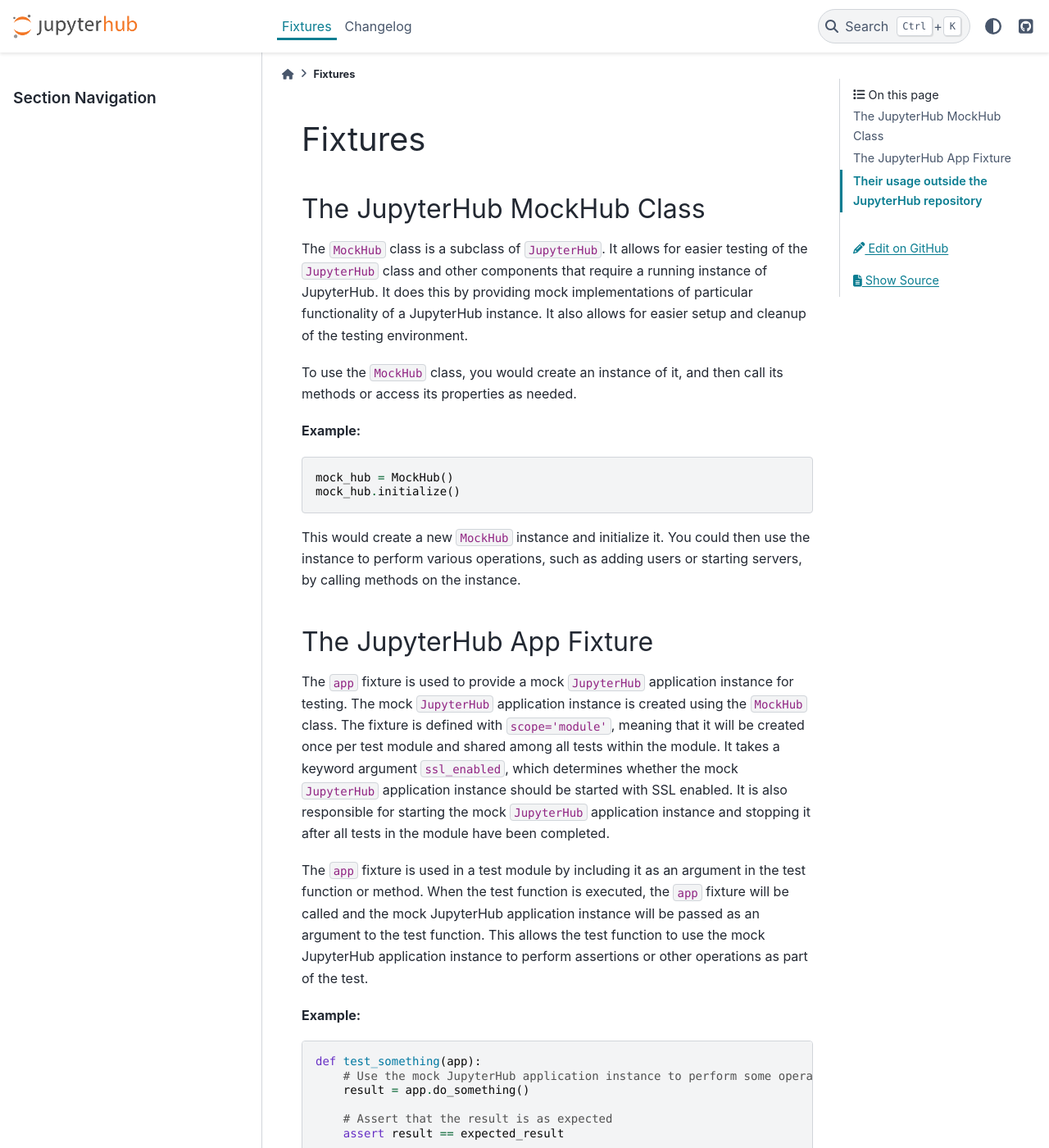
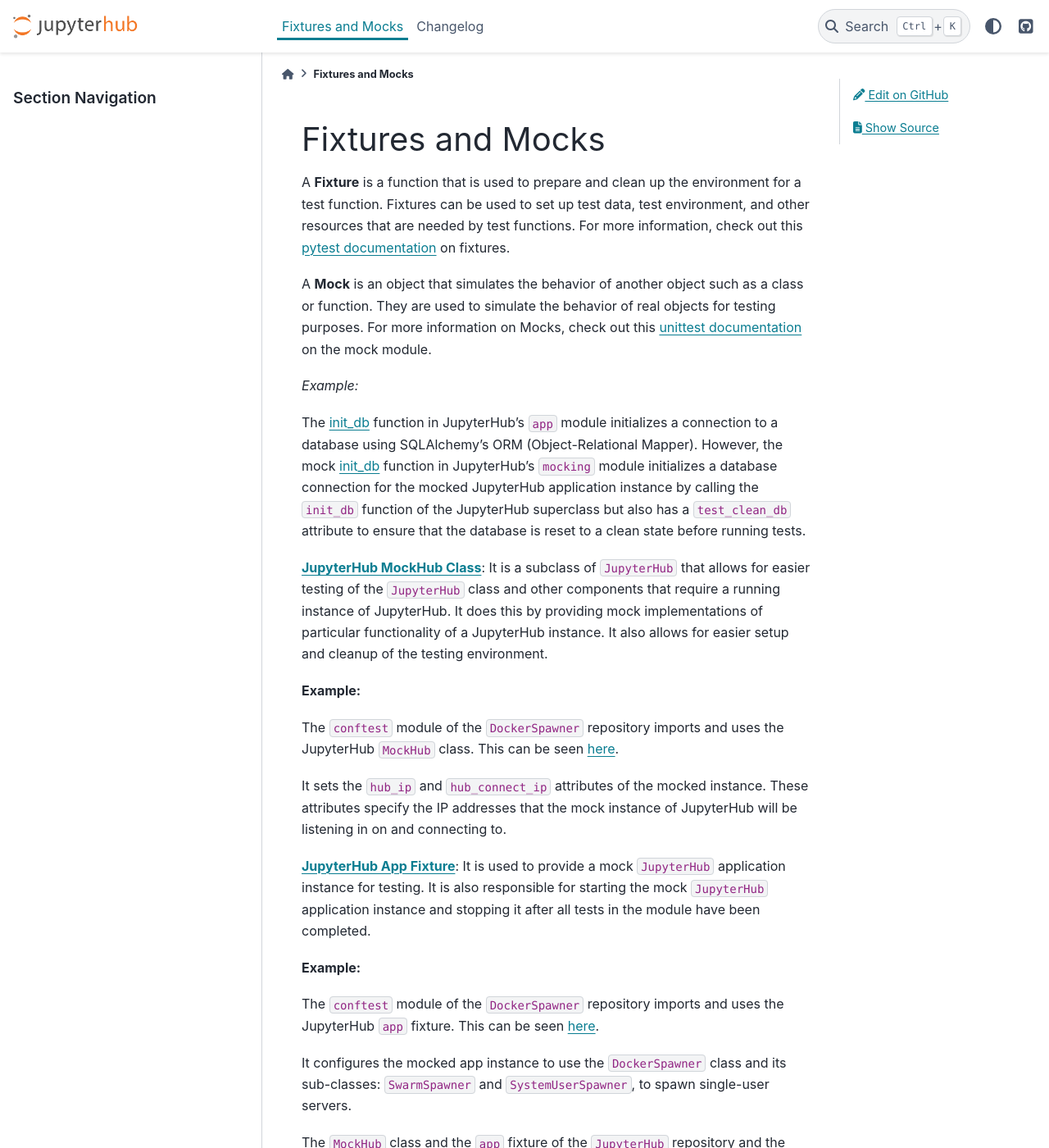
Before and after one commit to jupyterhub/pytest-jupyterhub, a Sphinx documentation site: the page built from docs/source/fixtures.md, in a window 1280 px wide and 1400 px high. Shown: the whole window at 82% size. Built offline with Sphinx 7.4.7 and the PyData theme 0.15.4, drawn with Linux system fonts in a browser that asks for light colours; some of the changed text lies outside the part shown.

Commit message:
update fixtures document

````diff
--- a/docs/source/fixtures.md
+++ b/docs/source/fixtures.md
@@ -1,35 +1,32 @@
-# Fixtures
+# Fixtures and Mocks
+A **Fixture** is a function that is used to prepare and clean up the environment for a test function. Fixtures can be used to set up test data, test environment, and other resources that are needed by test functions.
+For more information, check out this [pytest documentation](https://docs.pytest.org/en/latest/explanation/fixtures.html) on fixtures.
 
-## The JupyterHub MockHub Class
-The `MockHub` class is a subclass of `JupyterHub`. It allows for easier testing of the `JupyterHub` class and other components that require a running instance of JupyterHub. It does this by providing mock implementations of particular functionality of a JupyterHub instance. It also allows for easier setup and cleanup of the testing environment.
+A **Mock** is an object that simulates the behavior of another object such as a class or function. They are used to simulate the behavior of real objects for testing purposes.
+For more information on Mocks, check out this [unittest documentation](https://docs.python.org/3/library/unittest.mock.html) on the mock module.
 
-To use the `MockHub` class, you would create an instance of it, and then call its methods or access its properties as needed.
+*Example:*
+
+The [init_db](https://github.com/jupyterhub/jupyterhub/blob/336d7cfcfaf74087e4ee467d5e3d3bec0c25c3d0/jupyterhub/app.py#L1804) function in JupyterHub's `app` module initializes a connection to a database using SQLAlchemy's ORM (Object-Relational Mapper).
+However, the mock [init_db](https://github.com/jupyterhub/jupyterhub/blob/336d7cfcfaf74087e4ee467d5e3d3bec0c25c3d0/jupyterhub/tests/mocking.py#L295) function in JupyterHub's `mocking` module initializes a database connection for the mocked JupyterHub application instance by calling the `init_db` function of the JupyterHub superclass but also has a `test_clean_db` attribute to ensure that the database is reset to a clean state before running tests.
+
+**[JupyterHub MockHub Class](https://github.com/jupyterhub/jupyterhub/blob/e4f72c9eeb4cd308ff5cbcf21142b2cb0a0345e4/jupyterhub/tests/mocking.py#L220)**:
+It is a subclass of `JupyterHub` that allows for easier testing of the `JupyterHub` class and other components that require a running instance of JupyterHub. It does this by providing mock implementations of particular functionality of a JupyterHub instance. It also allows for easier setup and cleanup of the testing environment.
 
 **Example:**
-```
-mock_hub = MockHub()
-mock_hub.initialize()
-```
-This would create a new `MockHub` instance and initialize it. You could then use the instance to perform various operations, such as adding users or starting servers, by calling methods on the instance.
 
-## The JupyterHub App Fixture
-The `app` fixture is used to provide a mock `JupyterHub` application instance for testing. The mock `JupyterHub` application instance is created using the `MockHub` class. The fixture is defined with `scope='module'`, meaning that it will be created once per test module and shared among all tests within the module. It takes a keyword argument `ssl_enabled`, which determines whether the mock `JupyterHub` application instance should be started with SSL enabled. It is also responsible for starting the mock `JupyterHub` application instance and stopping it after all tests in the module have been completed.
+The `conftest` module of the `DockerSpawner` repository imports and uses the JupyterHub `MockHub` class. This can be seen [here](https://github.com/jupyterhub/dockerspawner/blob/8503af69161a3a543cc613f93ce7951ad30a1912/tests/conftest.py#L26).
 
-The `app` fixture is used in a test module by including it as an argument in the test function or method. When the test function is executed, the `app` fixture will be called and the mock JupyterHub application instance will be passed as an argument to the test function. This allows the test function to use the mock JupyterHub application instance to perform assertions or other operations as part of the test.
+It sets the `hub_ip` and `hub_connect_ip` attributes of the mocked instance.
+These attributes specify the IP addresses that the mock instance of JupyterHub will be listening in on and connecting to.
+
+**[JupyterHub App Fixture](https://github.com/jupyterhub/jupyterhub/blob/e4f72c9eeb4cd308ff5cbcf21142b2cb0a0345e4/jupyterhub/tests/conftest.py#L61)**:
+It is used to provide a mock `JupyterHub` application instance for testing. It is also responsible for starting the mock `JupyterHub` application instance and stopping it after all tests in the module have been completed.
 
 **Example:**
-```
-def test_something(app):
-    # Use the mock JupyterHub application instance to perform some operation
-    result = app.do_something()
 
-    # Assert that the result is as expected
-    assert result == expected_result
-```
+The `conftest` module of the `DockerSpawner` repository imports and uses the JupyterHub `app` fixture. This can be seen [here](https://github.com/jupyterhub/dockerspawner/blob/8503af69161a3a543cc613f93ce7951ad30a1912/tests/conftest.py#L60).
 
-## Their usage outside the JupyterHub repository
-The `conftest` module of the `DockerSpawner` repository imports and uses the JupyterHub `MockHub` class. It sets the `hub_ip` and `hub_connect_ip` attributes of the mocked instance. These attributes specify the IP addresses that the mock instance of JupyterHub will be listening in on and connecting to.
-
-The `conftest` module of the `DockerSpawner` repository also imports and uses the JupyterHub `app` fixture. It configures the mocked app instance to use the `DockerSpawner` class and its sub-classes: `SwarmSpawner` and `SystemUserSpawner`, to spawn single-user servers.
+It configures the mocked app instance to use the `DockerSpawner` class and its sub-classes: `SwarmSpawner` and `SystemUserSpawner`, to spawn single-user servers.
 
 The `MockHub` class and the `app` fixture of the `JupyterHub` repository and the fixtures they rely on i.e: `event_loop`, `io_loop`, `ssl_tmpdir`, should be included in the **JupyterHub Pytest Plugin** to enable for testing of the DockerSpawner and other JupyterHub component implementations without having to import them from the JupyterHub repository.
````
